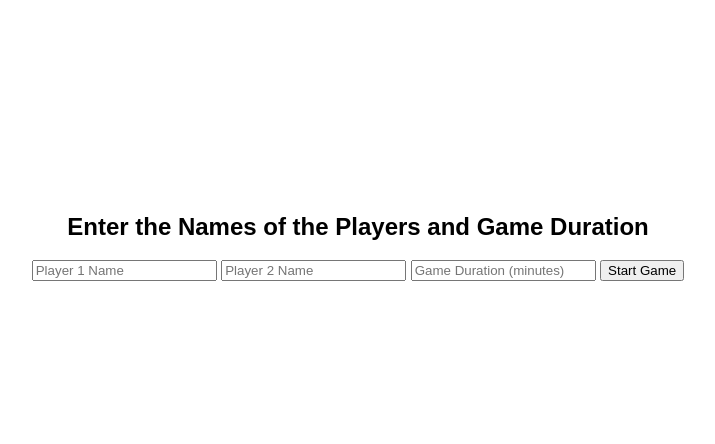
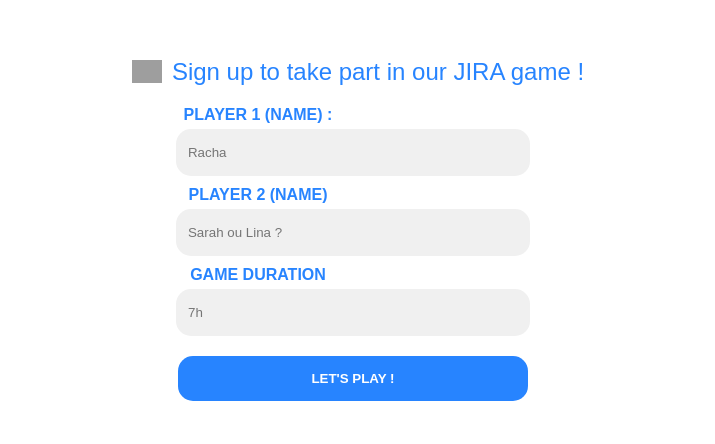
Before and after one commit to RachaRamoul/Hackathon24, a website: page jira-game-server/displayWinner.html in a window 1280 px wide. Shown: the part 161-605 px from the top of the page, without its empty margins (282-997 px from the left). Drawn offline with Linux system fonts and the light colour scheme; grey boxes are pictures that could not be loaded.

Commit message:
partie rayan

```diff
--- a/jira-game-server/displayWinner.html
+++ b/jira-game-server/displayWinner.html
@@ -1,5 +1,6 @@
 <!DOCTYPE html>
 <html>
+
 <head>
     <title>Winner Display</title>
     <style>
@@ -9,42 +10,120 @@
             align-items: center;
             height: 100vh;
             font-family: Arial, sans-serif;
+            margin: 0;
         }
+
         .container {
             text-align: center;
+            color: #2784ff;
+            padding: 20px;
         }
+
+        .input-container {
+            margin-bottom: 10px;
+        }
+
+        .input-container input {
+            margin-right: 10px;
+            background-color: #f0f0f0;
+            width: 350px;
+            height: 45px;
+            border-radius: 15px;
+            border: none;
+            outline: none;
+            text-indent: 10px;
+        }
+
+        .input-container label {
+            display: block;
+            font-weight: bold;
+            margin-bottom: 5px;
+            margin-right: 200px;
+        }
+
+        #startButton {
+            margin-right: 10px;
+            margin-top: 10px;
+            background-color: #2784ff;
+            width: 350px;
+            height: 45px;
+            border-radius: 15px;
+            border: none;
+            outline: none;
+            cursor: pointer;
+            color: white;
+            font-weight: bold;
+        }
+
         #winner {
             font-size: 2em;
             color: #333;
             margin-top: 20px;
         }
+
         #timer {
             font-size: 1.5em;
             color: #666;
             margin-bottom: 10px;
+            margin-top: 10px;
         }
+
         .result {
             margin-top: 20px;
         }
+
         .result span {
             margin-right: 20px;
         }
+
         .winner {
             font-size: 1.5em;
             color: green;
             font-weight: bold;
         }
+
+        .container h2 {
+            font-weight: normal;
+        }
+
+        .logo {
+            width: 30px;
+            height: auto;
+            margin-right: 10px;
+        }
+
+        .logo-container {
+            display: flex;
+            align-items: center;
+            margin-bottom: 20px;
+        }
+
+        .logo-container h2 {
+            margin: 0;
+        }
     </style>
 </head>
+
 <body>
     <div class="container">
-        <h2>Enter the Names of the Players and Game Duration</h2>
-        <div>
-            <input type="text" id="player1" placeholder="Player 1 Name">
-            <input type="text" id="player2" placeholder="Player 2 Name">
-            <input type="number" id="time" placeholder="Game Duration (minutes)">
-            <button onclick="startGame()">Start Game</button>
+        <div class="logo-container">
+            <img class="logo" src="https://cdn.icon-icons.com/icons2/2699/PNG/512/atlassian_jira_logo_icon_170511.png"
+                alt="Jira Logo">
+            <h2>Sign up to take part in our JIRA game !</h2>
         </div>
+        <div class="input-container">
+            <label for="player1">PLAYER 1 (NAME) :</label>
+            <input type="text" id="player1" placeholder="Racha">
+        </div>
+        <div class="input-container">
+            <label for="player2">PLAYER 2 (NAME)</label>
+            <input type="text" id="player2" placeholder="Sarah ou Lina ?">
+        </div>
+        <div class="input-container">
+            <label for="time">GAME DURATION</label>
+            <input type="number" id="time" placeholder="7h" min="0" max="120">
+        </div>
+        <button id="startButton" onclick="startGame()">LET'S PLAY !</button>
         <div id="timer"></div>
         <div class="result" id="result"></div>
         <div id="winner"></div>
@@ -75,28 +154,31 @@
                 minutes = minutes < 10 ? "0" + minutes : minutes;
                 seconds = seconds < 10 ? "0" + seconds : seconds;
 
+                if (timer <= 30) {
+                    display.style.color = 'red';
+                } else {
+                    display.style.color = '#666';
+                }
+
                 display.textContent = minutes + ":" + seconds;
 
                 if (--timer < 0) {
                     clearInterval(intervalId);
                     startGame().then(data => {
                         // Display the results here
-                        const resultDiv = document.getElementById('result');
-                        resultDiv.innerHTML = `<p>${data.user1.name} resolved ${data.user1.count} issues.</p>`;
-                        resultDiv.innerHTML += `<p>${data.user2.name} resolved ${data.user2.count} issues.</p>`;
-
                         if (data.user1.count > data.user2.count) {
-                            resultDiv.innerHTML += `<p class="winner">${data.user1.name} is the winner!</p>`;
+                            winner.innerHTML = `<div class="winner">${data.user1.name} is the winner with ${data.user1.count} resolved issues!</div>`;
                         } else if (data.user2.count > data.user1.count) {
-                            resultDiv.innerHTML += `<p class="winner">${data.user2.name} is the winner!</p>`;
+                            winner.innerHTML = `<div class="winner">${data.user2.name} is the winner with ${data.user2.count} resolved issues!</div>`;
                         } else {
-                            resultDiv.innerHTML += `<p class="winner">It's a tie!</p>`;
+                            winner.innerHTML = `<div class="winner">It's a tie! Both ${data.user1.name} and ${data.user2.name} have resolved ${data.user1.count} issues.</div>`;
                         }
                     });
                 }
             }, 1000);
         }
-        document.getElementById('time').addEventListener('change', function() {
+
+        document.getElementById('time').addEventListener('change', function () {
             const time = parseInt(document.getElementById('time').value) * 60;
             const timerDisplay = document.getElementById('timer');
             startTimer(time, timerDisplay);
--- a/jira-game-server/package.json
+++ b/jira-game-server/package.json
@@ -6,6 +6,7 @@
   "scripts": {
     "test": "echo \"Error: no test specified\" && exit 1"
   },
+
   "keywords": [],
   "author": "",
   "license": "ISC",
--- a/package.json
+++ b/package.json
@@ -7,8 +7,8 @@
     "dev": "vite",
     "start": "vite",
     "build": "tsc && vite build",
-    "prod": "vite preview"
-  },
+    "prod": "vite preview",
+    "start:project": "cd jira-game-server && npm install && pm2 start server.js --name jira-server -f && cd .. && npm install && npm start"  },
   "devDependencies": {
     "@types/node": "^18.15.11",
     "@workadventure/iframe-api-typings": "^1.18.11",
```
Also changed, not shown: jiraGame.js (deleted, +0 -35 lines), jiraGame.mjs (deleted, +0 -35 lines).
